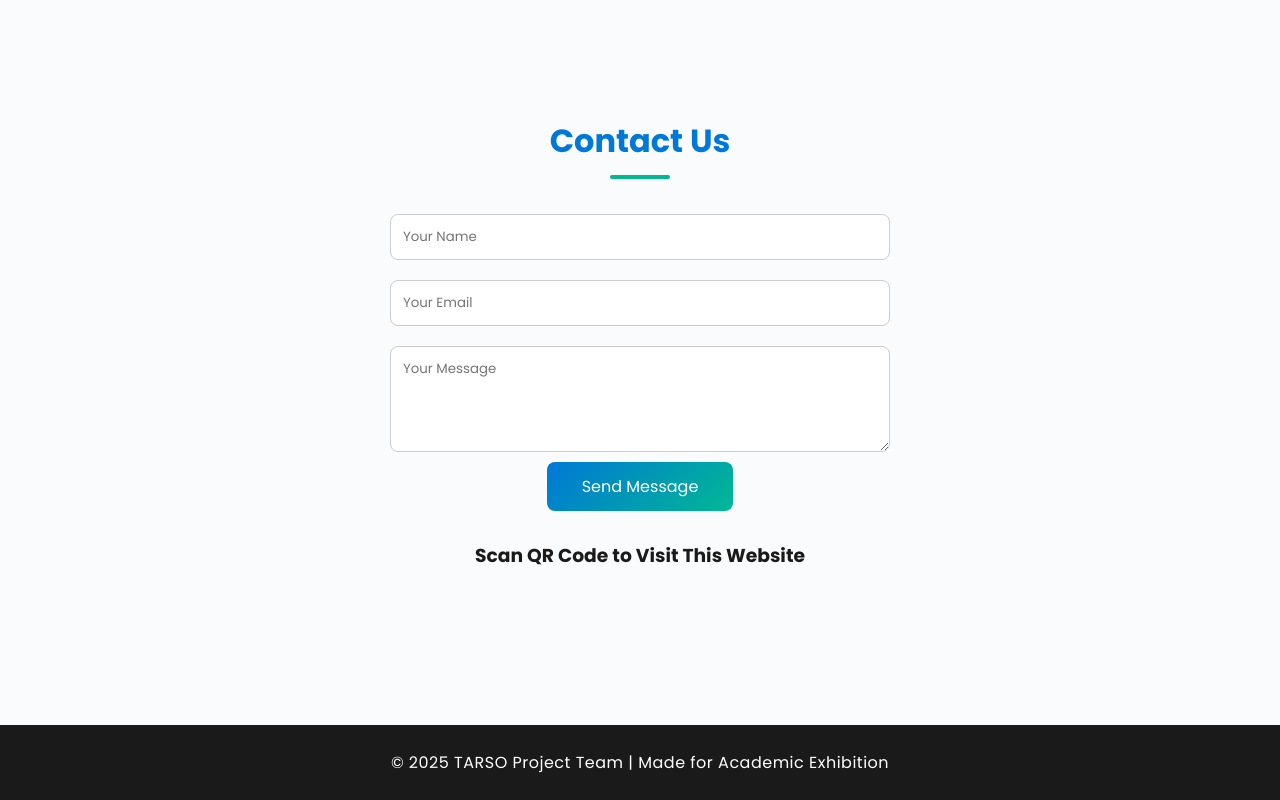
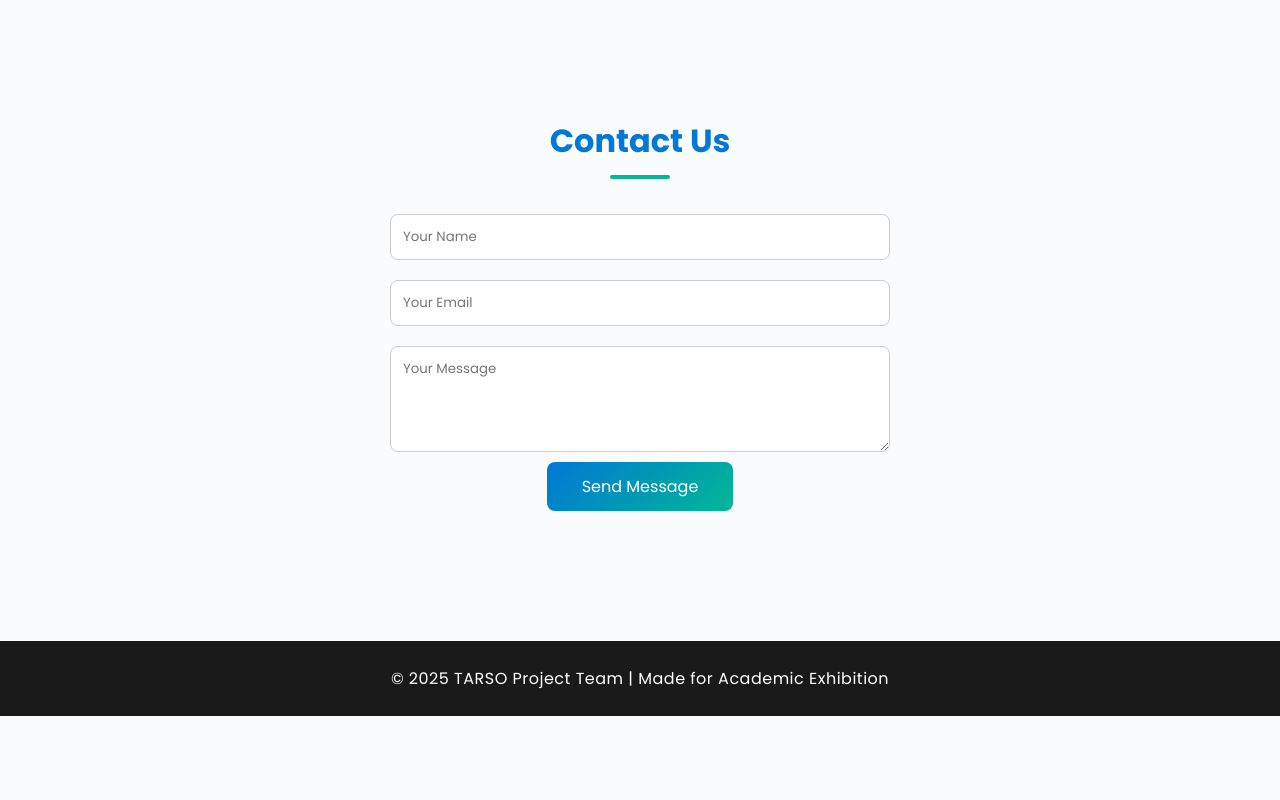
Before and after one commit to nalintarunpandey1-ux/tarso, a plain HTML site: page index.html in a window 1280 px wide. Shown: the part 3330-4130 px from the top of the page. After the commit the page ends 4046 px from the top, so only its background shows below. Drawn offline with Linux system fonts and the light colour scheme; a script that the page names is missing.

Commit message:
Remove QR code display from index.html
Removed QR code section from the contact form.

```diff
--- a/index.html
+++ b/index.html
@@ -140,10 +140,7 @@
       <textarea rows="4" placeholder="Your Message"></textarea>
       <button type="submit">Send Message</button>
     </form>
-    <div style="text-align:center; margin-top:30px;">
-      <h3>Scan QR Code to Visit This Website</h3>
-      <div id="qrcode" style="display:inline-block; margin-top:10px;"></div>
-    </div>
+
   </section>
 
   <footer>
```
